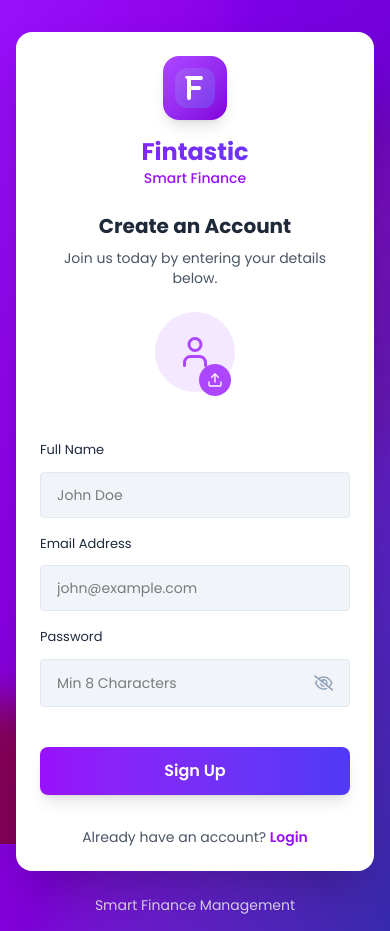
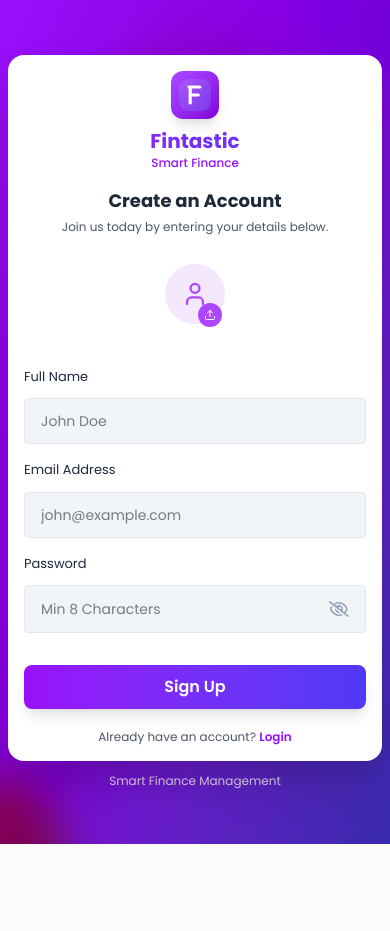
Before and after one commit to Atharva9281/expense-tracker, a React (Vite) app in the folder frontend/expense-tracker/: page /signUp in a window 390 px wide. After the commit the page ends 844 px from the top, so only its background shows below. Built offline with nearby package versions, Linux system fonts and the light colour scheme; no server answers.

Commit message:
Reduced size for SignUp page

```diff
--- a/frontend/expense-tracker/src/pages/Auth/SignUp.jsx
+++ b/frontend/expense-tracker/src/pages/Auth/SignUp.jsx
@@ -1,154 +1,4 @@
-// // SignUp.jsx - Updated with Fintastic logo
-// import React, { useContext, useState } from 'react'
-// import AuthLayout from '../../components/layouts/AuthLayout'
-// import { useNavigate, Link } from 'react-router-dom';
-// import Input from '../../components/Inputs/Input';
-// import { validateEmail } from '../../utils/helper';
-// import ProfilePhotoSelector from '../../components/Inputs/ProfilePhotoSelector';
-// import axiosInstance from '../../utils/axiosInstance';
-// import { API_PATHS } from '../../utils/apiPath';
-// import { UserContext } from '../../context/userContext';
-// import uploadImage from '../../utils/uploadImage';
-// import FintasticLogo from '../../components/FintasticLogo'; // NEW: Import logo
-
-// const SignUp = () => {
-//     const [fullName, setFullName] = useState("");
-//     const [email, setEmail] = useState("");
-//     const [password, setPassword] = useState("");
-//     const [error, setError] = useState(null);
-//     const [profilePic, setProfilePic] = useState(null);
-
-//     const {updateUser} = useContext(UserContext);
-//     const navigate = useNavigate();
-
-//     // Handle SignUp Form Submit
-//     const handleSignUp = async (e) => {
-//         e.preventDefault();
-
-//         if (!fullName) {
-//             setError("Please enter your full name.");
-//             return;
-//         }
-//         if (!validateEmail(email)) {
-//             setError("Please enter a valid email address.");
-//             return;
-//         }
-//         if (!password) {
-//             setError("Please enter the password");
-//             return;
-//         }
-//         if (password.length < 8) {
-//             setError("Password must be at least 8 characters long.");
-//             return;
-//         }
-//         setError("");
-
-//         try {
-//             // Initialize profileImageUrl
-//             let profileImageUrl = "";
-
-//             // Upload Image if Present
-//             if (profilePic) {
-//                 const imgUploadRes = await uploadImage(profilePic);
-//                 profileImageUrl = imgUploadRes.imageUrl || "";
-//             }
-
-//             const response = await axiosInstance.post(API_PATHS.AUTH.REGISTER, {
-//                 fullName,
-//                 email,
-//                 password,
-//                 profileImageUrl
-//             });
-
-//             const { token, user } = response.data;
-
-//             if (token) {
-//                 localStorage.setItem("token", token);
-//                 updateUser(user);
-//                 navigate("/dashboard");
-//             }
-//         } catch (error) {
-//             if (error.response && error.response.data.message) {
-//                 setError(error.response.data.message);
-//             }
-//             else {
-//                 setError("Something went wrong. Please try again.");
-//             }
-//         }
-//     };
-
-//     return (
-//         <AuthLayout>
-//             <div className="lg:w-[100%] h-auto md:h-full mt-10 md:mt-0 flex flex-col justify-center">
-//                 {/* NEW: Logo Section */}
-//                 <div className="text-center mb-6">
-//                     <div className="flex justify-center mb-3">
-//                         <FintasticLogo size={60} />
-//                     </div>
-//                     <h1 className="text-2xl font-bold text-gray-800">Fintastic</h1>
-//                     <p className="text-sm text-purple-600">Smart Finance</p>
-//                 </div>
-
-//                 {/* Existing content - slightly updated */}
-//                 <h3 className="text-xl font-semibold text-black">Create an Account</h3>
-//                 <p className="text-xs text-slate-700 mt-[5px] mb-6">
-//                     Join us today by entering your details below.
-//                 </p>
-
-//                 <form onSubmit={handleSignUp}>
-//                     <ProfilePhotoSelector image={profilePic} setImage={setProfilePic}/>
-
-//                     <div className="grid grid-cols-1 md:grid-cols-2 gap-4">
-//                         <Input
-//                             value={fullName}
-//                             onChange={(e) => setFullName(e.target.value)}
-//                             label="Full Name"
-//                             placeholder="John Doe"
-//                             type="text"
-//                         />
-
-//                         <Input
-//                             value={email}
-//                             onChange={(e) => setEmail(e.target.value)}
-//                             label="Email Address"
-//                             placeholder="john@example.com"
-//                             type="text"
-//                         />
-//                         <div className='col-span-2'>
-//                             <Input
-//                                 value={password}
-//                                 onChange={(e) => setPassword(e.target.value)}
-//                                 label="Password"
-//                                 placeholder="Min 8 Characters"
-//                                 type="password"
-//                             />
-//                         </div>
-//                     </div>
-
-//                     {error && <p className="text-red-500 text-sm mt-2">{error}</p>}
-
-//                     <button
-//                         type="submit"
-//                         className="btn-primary"
-//                     >
-//                         Sign Up
-//                     </button>
-
-//                     <p className="text-[13px] text-slate-800 mt-3">
-//                         Already have an account?{" "}
-//                         <Link className="font-medium text-primary underline" to="/login">
-//                             Login
-//                         </Link>
-//                     </p>
-//                 </form>
-//             </div>
-//         </AuthLayout>
-//     )
-// }
-
-// export default SignUp
-
-// SignUp.jsx - Mobile-friendly with dashboard-style design
+// SignUp.jsx - Compact mobile-friendly with dashboard-style design
 import React, { useContext, useState } from 'react'
 import AuthLayout from '../../components/layouts/AuthLayout'
 import { useNavigate, Link } from 'react-router-dom';
@@ -232,46 +82,48 @@ const SignUp = () => {
     };
 
     return (
-        <div className="min-h-screen bg-gradient-to-br from-purple-600 via-purple-700 to-indigo-800 flex items-center justify-center p-4">
-            {/* Background decorative elements */}
+        <div className="min-h-screen bg-gradient-to-br from-purple-600 via-purple-700 to-indigo-800 flex items-center justify-center p-2 sm:p-4">
+            {/* Background decorative elements - smaller */}
             <div className="absolute inset-0 overflow-hidden">
-                <div className="absolute -top-40 -right-40 w-80 h-80 bg-purple-300 rounded-full mix-blend-multiply filter blur-xl opacity-70 animate-blob"></div>
-                <div className="absolute -bottom-40 -left-40 w-80 h-80 bg-yellow-300 rounded-full mix-blend-multiply filter blur-xl opacity-70 animate-blob animation-delay-2000"></div>
-                <div className="absolute top-40 left-40 w-80 h-80 bg-pink-300 rounded-full mix-blend-multiply filter blur-xl opacity-70 animate-blob animation-delay-4000"></div>
+                <div className="absolute -top-20 -right-20 w-40 h-40 bg-purple-300 rounded-full mix-blend-multiply filter blur-xl opacity-70 animate-blob"></div>
+                <div className="absolute -bottom-20 -left-20 w-40 h-40 bg-yellow-300 rounded-full mix-blend-multiply filter blur-xl opacity-70 animate-blob animation-delay-2000"></div>
+                <div className="absolute top-20 left-20 w-40 h-40 bg-pink-300 rounded-full mix-blend-multiply filter blur-xl opacity-70 animate-blob animation-delay-4000"></div>
             </div>
 
-            {/* Main signup card */}
-            <div className="relative w-full max-w-lg">
-                <div className="bg-white rounded-2xl shadow-2xl p-6 sm:p-8 backdrop-blur-sm bg-opacity-95 my-4">
-                    {/* Logo Section - Enhanced */}
-                    <div className="text-center mb-6">
-                        <div className="flex justify-center mb-4">
-                            <div className="bg-gradient-to-br from-purple-500 to-purple-700 p-3 rounded-2xl shadow-lg">
-                                <FintasticLogo size={40} />
+            {/* Main signup card - compact */}
+            <div className="relative w-full max-w-md">
+                <div className="bg-white rounded-2xl shadow-2xl p-4 sm:p-6 backdrop-blur-sm bg-opacity-95">
+                    {/* Logo Section - Compact */}
+                    <div className="text-center mb-4">
+                        <div className="flex justify-center mb-2">
+                            <div className="bg-gradient-to-br from-purple-500 to-purple-700 p-2 rounded-xl shadow-lg">
+                                <FintasticLogo size={32} />
                             </div>
                         </div>
-                        <h1 className="text-2xl sm:text-3xl font-bold bg-gradient-to-r from-purple-600 to-indigo-600 bg-clip-text text-transparent">
+                        <h1 className="text-xl sm:text-2xl font-bold bg-gradient-to-r from-purple-600 to-indigo-600 bg-clip-text text-transparent">
                             Fintastic
                         </h1>
-                        <p className="text-purple-600 font-medium text-sm">Smart Finance</p>
+                        <p className="text-purple-600 font-medium text-xs">Smart Finance</p>
                     </div>
 
-                    {/* Welcome section */}
-                    <div className="text-center mb-6">
-                        <h2 className="text-xl sm:text-2xl font-bold text-gray-800 mb-2">Create an Account</h2>
-                        <p className="text-gray-600 text-sm">
+                    {/* Welcome section - Compact */}
+                    <div className="text-center mb-4">
+                        <h2 className="text-lg sm:text-xl font-bold text-gray-800 mb-1">Create an Account</h2>
+                        <p className="text-gray-600 text-xs">
                             Join us today by entering your details below.
                         </p>
                     </div>
 
-                    <form onSubmit={handleSignUp} className="space-y-4">
-                        {/* Profile Photo Selector */}
-                        <div className="flex justify-center mb-6">
-                            <ProfilePhotoSelector image={profilePic} setImage={setProfilePic}/>
+                    <form onSubmit={handleSignUp} className="space-y-3">
+                        {/* Profile Photo Selector - Smaller */}
+                        <div className="flex justify-center mb-3">
+                            <div className="scale-75">
+                                <ProfilePhotoSelector image={profilePic} setImage={setProfilePic}/>
+                            </div>
                         </div>
 
-                        {/* Form Fields - Mobile responsive grid */}
-                        <div className="space-y-4">
+                        {/* Form Fields - Compact spacing */}
+                        <div className="space-y-3">
                             <Input
                                 value={fullName}
                                 onChange={(e) => setFullName(e.target.value)}
@@ -298,19 +150,19 @@ const SignUp = () => {
                         </div>
 
                         {error && (
-                            <div className="bg-red-50 border border-red-200 rounded-lg p-3">
-                                <p className="text-red-600 text-sm">{error}</p>
+                            <div className="bg-red-50 border border-red-200 rounded-lg p-2">
+                                <p className="text-red-600 text-xs">{error}</p>
                             </div>
                         )}
 
                         <button
                             type="submit"
-                            className="w-full bg-gradient-to-r from-purple-600 to-indigo-600 text-white font-semibold py-3 px-6 rounded-lg hover:from-purple-700 hover:to-indigo-700 transform hover:scale-105 transition-all duration-200 shadow-lg hover:shadow-xl disabled:opacity-50 disabled:cursor-not-allowed disabled:transform-none mt-6"
+                            className="w-full bg-gradient-to-r from-purple-600 to-indigo-600 text-white font-semibold py-2.5 px-6 rounded-lg hover:from-purple-700 hover:to-indigo-700 transform hover:scale-105 transition-all duration-200 shadow-lg hover:shadow-xl disabled:opacity-50 disabled:cursor-not-allowed disabled:transform-none mt-4"
                             disabled={loading}
                         >
                             {loading ? (
                                 <div className="flex items-center justify-center">
-                                    <div className="w-5 h-5 border-2 border-white border-t-transparent rounded-full animate-spin mr-2"></div>
+                                    <div className="w-4 h-4 border-2 border-white border-t-transparent rounded-full animate-spin mr-2"></div>
                                     Creating Account...
                                 </div>
                             ) : (
@@ -318,8 +170,8 @@ const SignUp = () => {
                             )}
                         </button>
 
-                        <div className="text-center pt-4">
-                            <p className="text-gray-600 text-sm">
+                        <div className="text-center pt-2">
+                            <p className="text-gray-600 text-xs">
                                 Already have an account?{" "}
                                 <Link
                                     className="font-semibold text-purple-600 hover:text-purple-700 transition-colors duration-200"
@@ -332,9 +184,9 @@ const SignUp = () => {
                     </form>
                 </div>
 
-                {/* Bottom decorative element */}
-                <div className="mt-6 text-center">
-                    <p className="text-white/80 text-sm">
+                {/* Bottom decorative element - Compact */}
+                <div className="mt-3 text-center">
+                    <p className="text-white/80 text-xs">
                         Smart Finance Management
                     </p>
                 </div>
```
